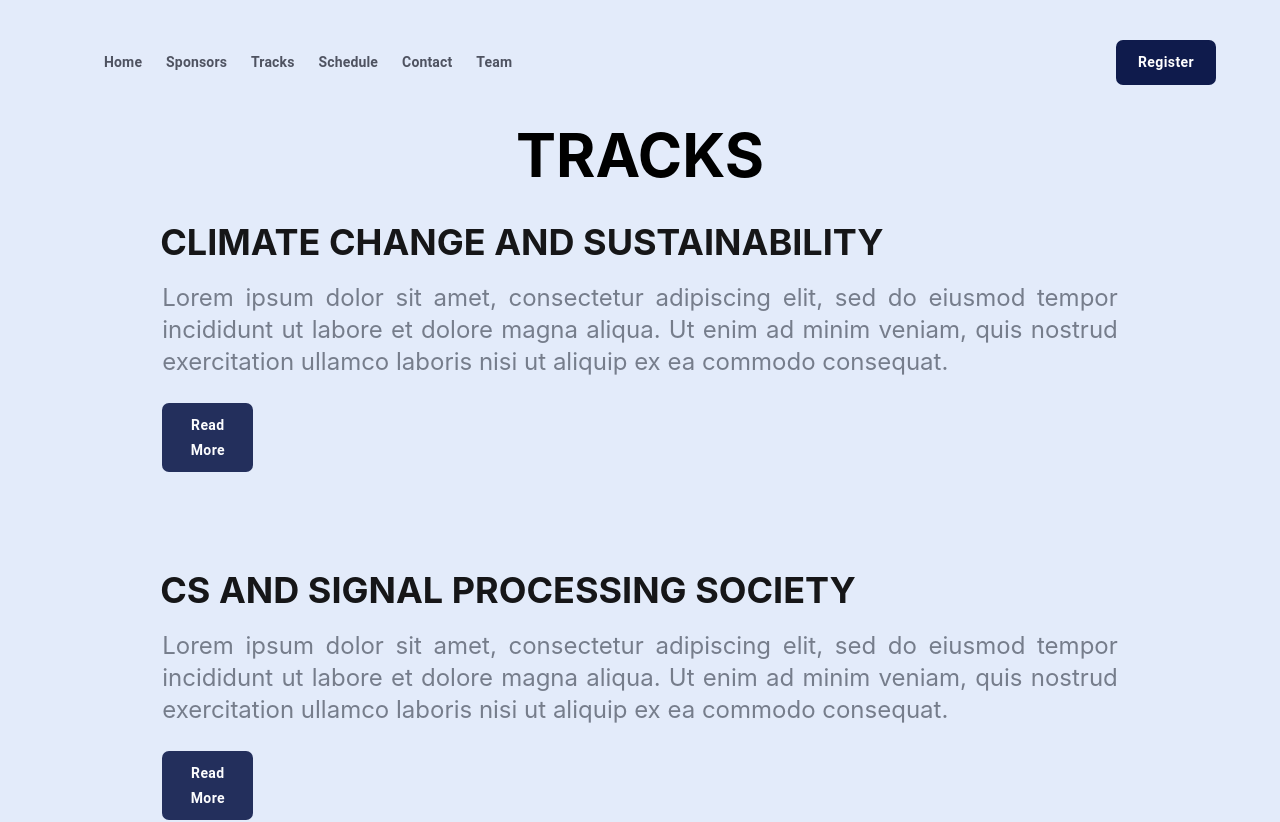
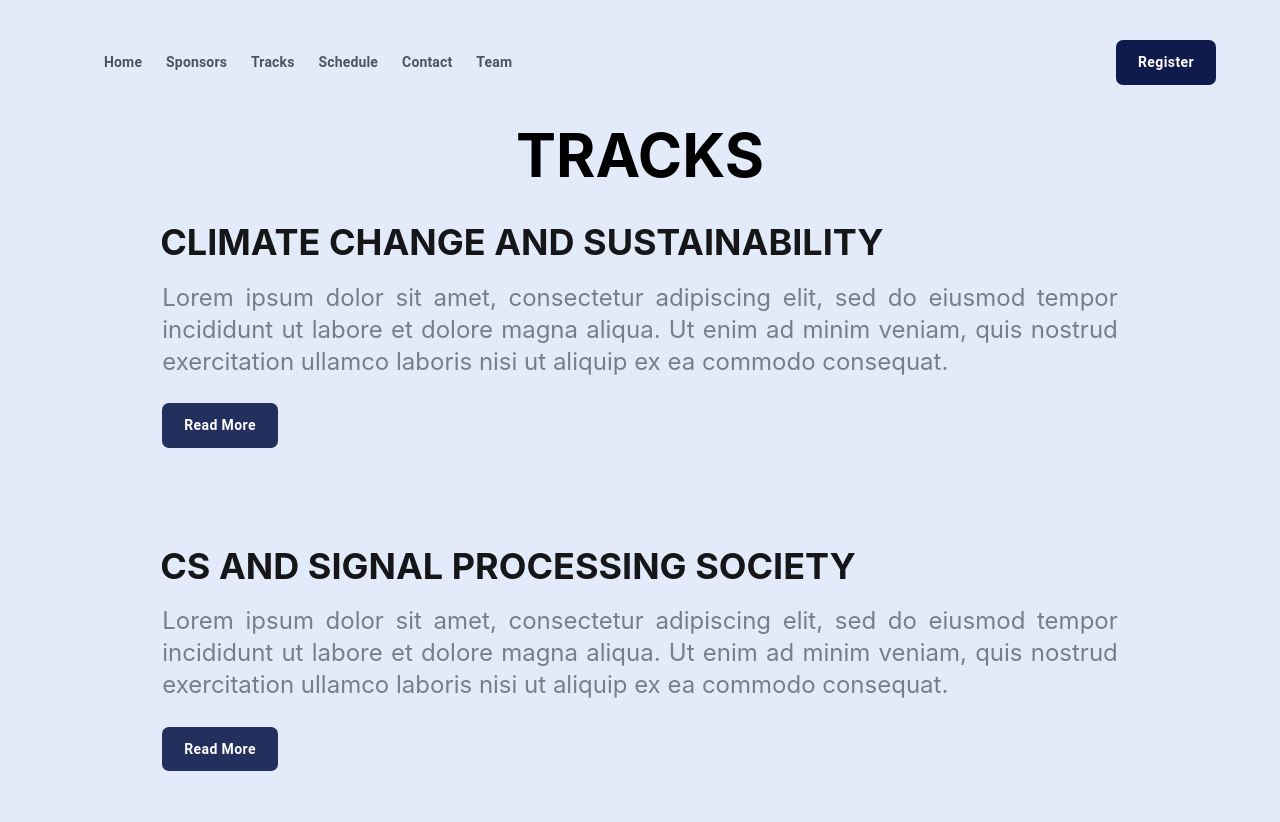
Before and after one commit to devagra28/ichacknew, a React (Create React App) app: page /track in a window 1280 px wide. Shown: the top 822 px of the page. Built offline with nearby package versions, Linux system fonts and the light colour scheme.

Commit message:
button fix v2

```diff
--- a/src/components/SponsorCard.js
+++ b/src/components/SponsorCard.js
@@ -13,7 +13,7 @@ const SponsorCard = () => {
                         <div className="flex flex-col justify-between p-4 leading-normal">
                             <h1 className=" text-4xl font-bold tracking-tight text-gray-900 mb-[2vh]">{sponsor.sponsorName}</h1>
                             <p className="mb-[3vh] font-normal text-gray-500 text-2xl text-justify">{sponsor.sponsorAbout}</p>
-                            <div className='pb-[1%] xl:max-w-[9vw]'>
+                            <div className='pb-[1%] xl:max-w-[12.5vw]'>
                                 <a href="/">
                                     <CustomButton
                                         backgroundColor="#0F1B4C"
--- a/src/components/TrackCard.js
+++ b/src/components/TrackCard.js
@@ -18,7 +18,7 @@ const TracksCard = () => {
                                         {Tracks.TracksAbout}
                                     </p>
                                 </div>
-                                <div className='px-3 xl:max-w-[9vw]'>
+                                <div className='px-3 xl:max-w-[12.5vw]'>
                                     <a href="/" className=''>
                                         <CustomButton
                                             backgroundColor="#0F1B4C"
```
